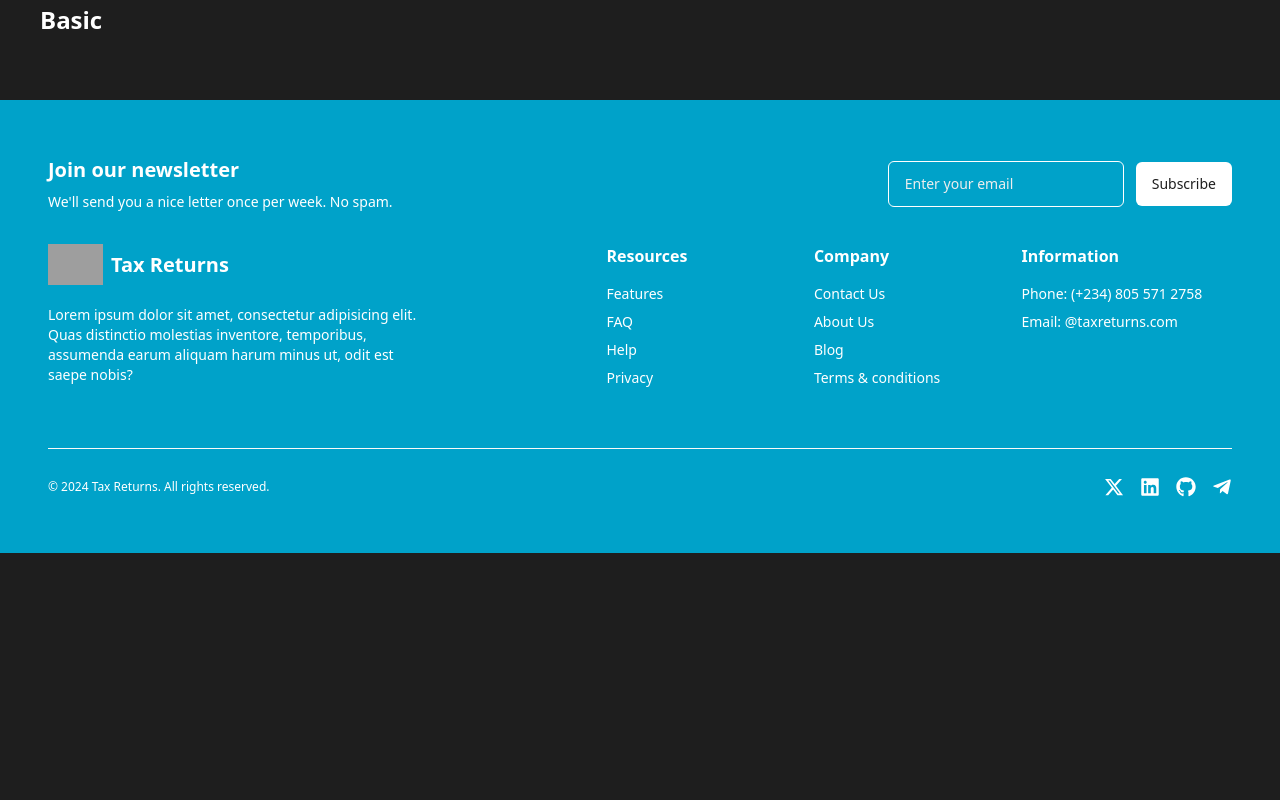
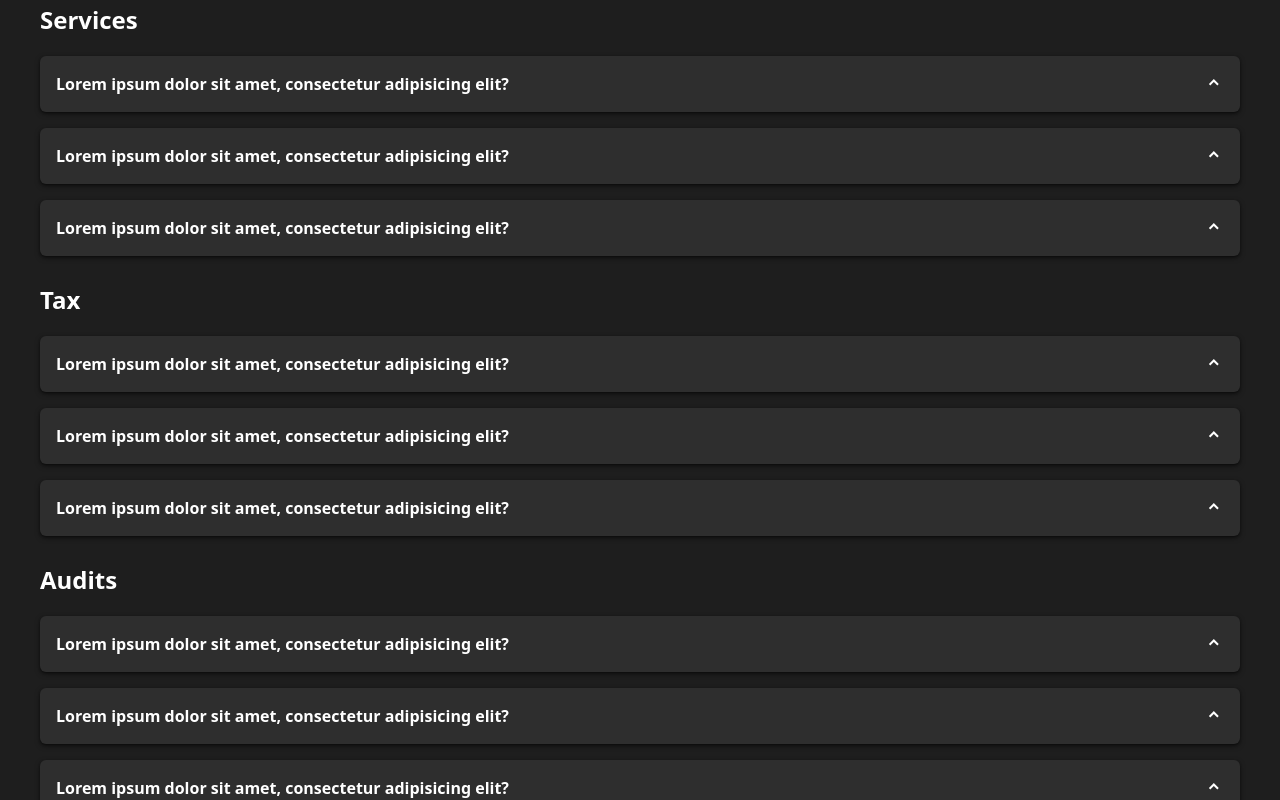
Before and after one commit to Trayshmhirk/tax-return-landing-page, a React (Vite) app: page /faq in a window 1280 px wide. Shown: the part 680-1480 px from the top of the page. Before the commit the page ends 1233 px from the top, so only its background shows below. Built offline with nearby package versions, Linux system fonts and the light colour scheme; grey boxes are pictures that could not be loaded.

Commit message:
add accordion

```diff
--- /dev/null
+++ b/src/components/custom/Accordion.tsx
@@ -0,0 +1,63 @@
+import { useState } from "react";
+
+type AccordionProps = {
+   question: string;
+   answer: string | string[];
+};
+
+export const Accordion = ({ question, answer }: AccordionProps) => {
+   const [isOpen, setIsOpen] = useState(false);
+
+   const handleToggle = () => {
+      setIsOpen(!isOpen);
+   };
+
+   return (
+      <div className="accordion">
+         <div className="flex flex-col ">
+            <h2
+               className={`accordion-header flex items-center justify-between ${isOpen ? "bg-lightGray dark:bg-mutedGray" : "bg-white"} dark:bg-gray p-4 rounded-md shadow-md dark:shadow-md-dark transition-colors duration-300 ease-in-out`}
+               onClick={handleToggle}
+            >
+               <button
+                  className="font-semibold rounded-md w-full text-left"
+                  type="button"
+               >
+                  {question}
+               </button>
+
+               <svg
+                  width="20"
+                  height="20"
+                  viewBox="0 0 20 20"
+                  fill="none"
+                  xmlns="http://www.w3.org/2000/svg"
+                  className={`transition transform duration-300 ease-in-out dark:fill-gray-300 ${
+                     isOpen ? "rotate-180" : ""
+                  }`}
+               >
+                  <path
+                     d="M5 10L10 5L15 10L13.59 11.41L10 7.84L6.41 11.41L5 10Z"
+                     fill="currentColor"
+                  />
+               </svg>
+            </h2>
+            <div
+               className={`overflow-hidden transition-all duration-300 ease-in-out ${
+                  isOpen ? "max-h-screen" : "max-h-0"
+               }`}
+            >
+               <div className="accordion-body p-4">
+                  <div className="flex flex-col gap-2">
+                     {Array.isArray(answer) ? (
+                        answer.map((ans, index) => <p key={index}>{ans}</p>)
+                     ) : (
+                        <p className="text-sm md:text-base">{answer}</p>
+                     )}
+                  </div>
+               </div>
+            </div>
+         </div>
+      </div>
+   );
+};
--- a/src/pages/resources/Faq.tsx
+++ b/src/pages/resources/Faq.tsx
@@ -1,3 +1,5 @@
+import { Accordion } from "@/components/custom/Accordion";
+
 const Faq = () => {
    return (
       <main className="flex flex-col">
@@ -41,9 +43,59 @@ const Faq = () => {
                   </p>
                </div>
 
-               <div className="flex flex-col gap-8">
-                  <div className="flex flex-col gap-4">
-                     <h3 className="text-lg md:text-2xl font-bold">Basic</h3>
+               <div className="flex flex-col gap-7">
+                  <div className="flex flex-col gap-5">
+                     <h3 className="text-lg md:text-2xl font-bold">Services</h3>
+                     <div className="flex flex-col gap-4">
+                        <Accordion
+                           question="Lorem ipsum dolor sit amet, consectetur adipisicing elit?"
+                           answer="Lorem ipsum dolor, sit amet consectetur adipisicing elit. Voluptas perferendis at iure vel facere, ipsam debitis omnis voluptatum eligendi ut praesentium unde molestiae illo tenetur."
+                        />
+                        <Accordion
+                           question="Lorem ipsum dolor sit amet, consectetur adipisicing elit?"
+                           answer="Lorem ipsum dolor, sit amet consectetur adipisicing elit. Voluptas perferendis at iure vel facere, ipsam debitis omnis voluptatum eligendi ut praesentium unde molestiae illo tenetur."
+                        />
+                        <Accordion
+                           question="Lorem ipsum dolor sit amet, consectetur adipisicing elit?"
+                           answer="Lorem ipsum dolor, sit amet consectetur adipisicing elit. Voluptas perferendis at iure vel facere, ipsam debitis omnis voluptatum eligendi ut praesentium unde molestiae illo tenetur."
+                        />
+                     </div>
+                  </div>
+
+                  <div className="flex flex-col gap-5">
+                     <h3 className="text-lg md:text-2xl font-bold">Tax</h3>
+                     <div className="flex flex-col gap-4">
+                        <Accordion
+                           question="Lorem ipsum dolor sit amet, consectetur adipisicing elit?"
+                           answer="Lorem ipsum dolor, sit amet consectetur adipisicing elit. Voluptas perferendis at iure vel facere, ipsam debitis omnis voluptatum eligendi ut praesentium unde molestiae illo tenetur."
+                        />
+                        <Accordion
+                           question="Lorem ipsum dolor sit amet, consectetur adipisicing elit?"
+                           answer="Lorem ipsum dolor, sit amet consectetur adipisicing elit. Voluptas perferendis at iure vel facere, ipsam debitis omnis voluptatum eligendi ut praesentium unde molestiae illo tenetur."
+                        />
+                        <Accordion
+                           question="Lorem ipsum dolor sit amet, consectetur adipisicing elit?"
+                           answer="Lorem ipsum dolor, sit amet consectetur adipisicing elit. Voluptas perferendis at iure vel facere, ipsam debitis omnis voluptatum eligendi ut praesentium unde molestiae illo tenetur."
+                        />
+                     </div>
+                  </div>
+
+                  <div className="flex flex-col gap-5">
+                     <h3 className="text-lg md:text-2xl font-bold">Audits</h3>
+                     <div className="flex flex-col gap-4">
+                        <Accordion
+                           question="Lorem ipsum dolor sit amet, consectetur adipisicing elit?"
+                           answer="Lorem ipsum dolor, sit amet consectetur adipisicing elit. Voluptas perferendis at iure vel facere, ipsam debitis omnis voluptatum eligendi ut praesentium unde molestiae illo tenetur."
+                        />
+                        <Accordion
+                           question="Lorem ipsum dolor sit amet, consectetur adipisicing elit?"
+                           answer="Lorem ipsum dolor, sit amet consectetur adipisicing elit. Voluptas perferendis at iure vel facere, ipsam debitis omnis voluptatum eligendi ut praesentium unde molestiae illo tenetur."
+                        />
+                        <Accordion
+                           question="Lorem ipsum dolor sit amet, consectetur adipisicing elit?"
+                           answer="Lorem ipsum dolor, sit amet consectetur adipisicing elit. Voluptas perferendis at iure vel facere, ipsam debitis omnis voluptatum eligendi ut praesentium unde molestiae illo tenetur."
+                        />
+                     </div>
                   </div>
                </div>
             </div>
```
